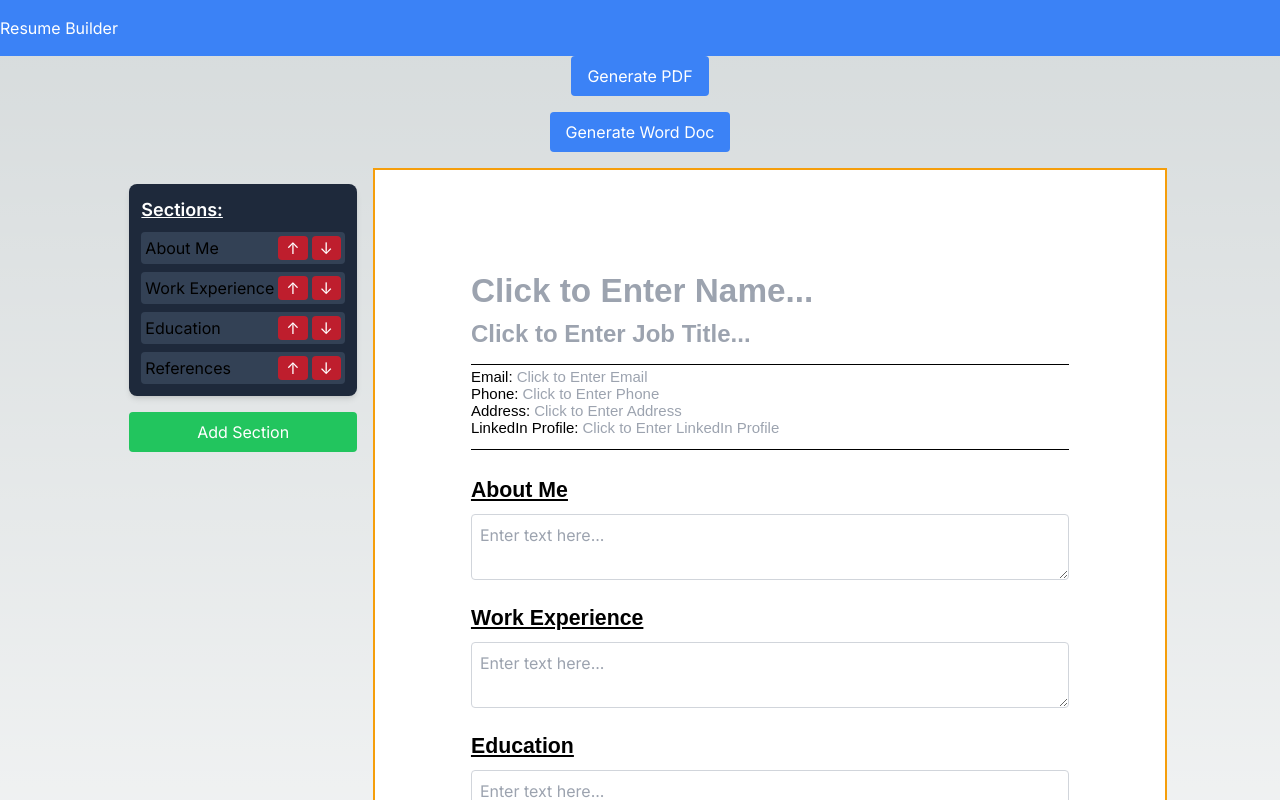
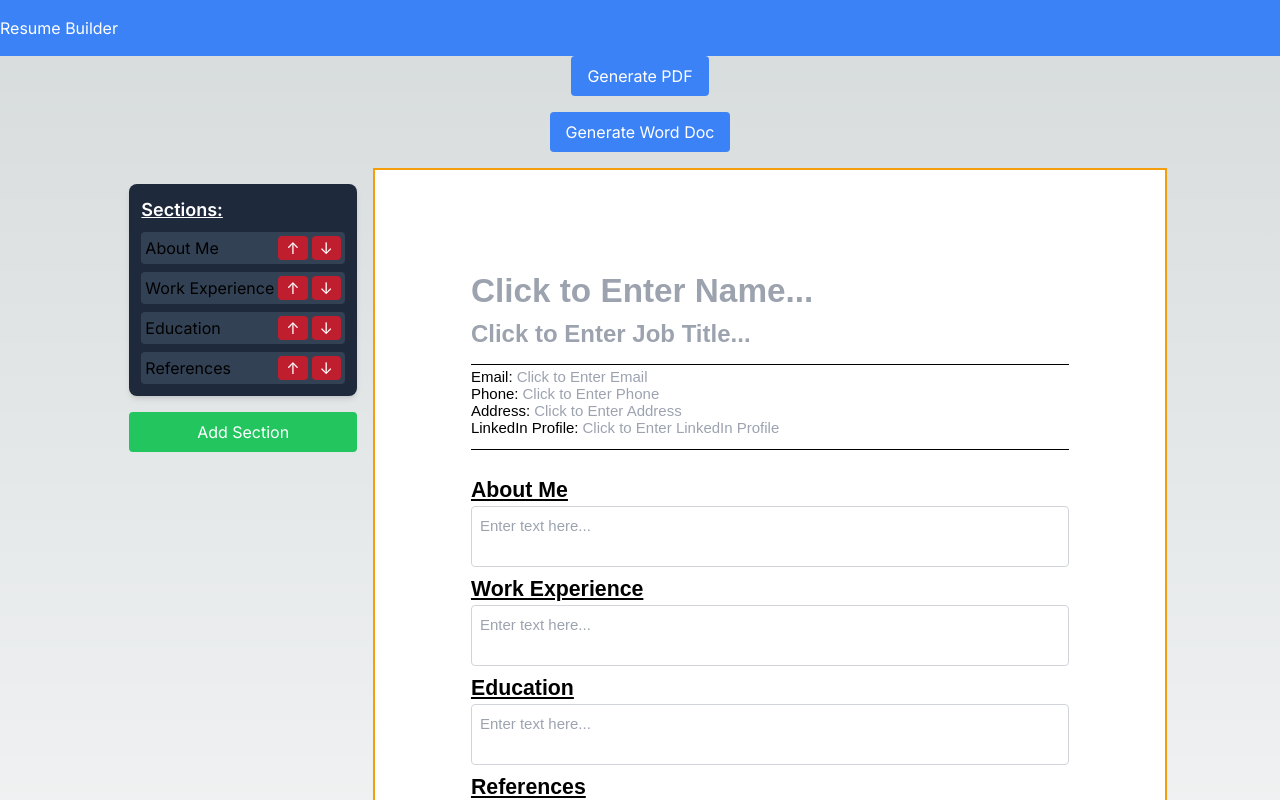
Before and after one commit to JackBadawy/resume_builder, a Next.js app: page / in a window 1280 px wide. Shown: the top 800 px of the page. Built offline with nearby package versions, Linux system fonts and the light colour scheme.

Commit message:
textarea dynamic resize

```diff
--- /dev/null
+++ b/src/app/Components/DynamicHeightTxtArea.tsx
@@ -0,0 +1,46 @@
+import { useEffect, useRef } from "react";
+import { useSections } from "../Context/SectionsContext";
+
+interface DynamicHeightTextareaProps {
+  index: number;
+}
+
+const DynamicHeightTxtArea: React.FC<DynamicHeightTextareaProps> = ({
+  index,
+}) => {
+  const { sections, setSections } = useSections();
+  const textareaRef = useRef<HTMLTextAreaElement>(null);
+  const textValue = sections[index].text;
+
+  useEffect(() => {
+    adjustTextareaHeight();
+  }, [textValue]);
+
+  const adjustTextareaHeight = () => {
+    const textarea = textareaRef.current;
+    if (textarea) {
+      // textarea.style.height = "auto";
+      textarea.style.height = `${textarea.scrollHeight}px`;
+    }
+  };
+
+  const handleTextChange = (e: React.ChangeEvent<HTMLTextAreaElement>) => {
+    const newSections = [...sections];
+    newSections[index].text = e.target.value;
+    setSections(newSections);
+    adjustTextareaHeight();
+  };
+
+  return (
+    <textarea
+      ref={textareaRef}
+      className="font-aptos text-black text-word-11 w-full border border-gray-300 rounded h-auto resize-none overflow-hidden p-2"
+      placeholder="Enter text here..."
+      onChange={handleTextChange}
+      value={sections[index].text}
+      data-text
+    />
+  );
+};
+
+export default DynamicHeightTxtArea;
--- a/src/app/Components/ResumeSection.tsx
+++ b/src/app/Components/ResumeSection.tsx
@@ -1,5 +1,5 @@
 import SubHeading from "./SubHeading";
-import { useSections } from "../Context/SectionsContext";
+import DynamicHeightTxtArea from "./DynamicHeightTxtArea";
 
 type SectionProps = {
   subHeadingText: string;
@@ -7,24 +7,10 @@ type SectionProps = {
 };
 
 const Section: React.FC<SectionProps> = ({ subHeadingText, index }) => {
-  const { sections, setSections } = useSections();
-
-  const handleTextChange = (e: React.ChangeEvent<HTMLTextAreaElement>) => {
-    const newSections = [...sections];
-    newSections[index].text = e.target.value;
-    setSections(newSections);
-  };
-
   return (
-    <div className="mb-4">
+    <div>
       <SubHeading text={subHeadingText} />
-      <textarea
-        className="text-black w-full mt-2 p-2 border border-gray-300 rounded"
-        placeholder="Enter text here..."
-        value={sections[index].text}
-        onChange={handleTextChange}
-        data-text
-      ></textarea>
+      <DynamicHeightTxtArea index={index} />
     </div>
   );
 };
--- a/src/app/Containers/ResumeWorkspace.tsx
+++ b/src/app/Containers/ResumeWorkspace.tsx
@@ -55,6 +55,7 @@ const ResumeWorkspace: React.FC = () => {
         >
           <ResumeHeading />
           <ContactDetails onUpdate={handleContactDetailsUpdate} />
+          <div className="flex flex-col" id="sectionsContainer">
             {sections.map((section, index) => (
               <Section
                 key={index}
@@ -65,6 +66,7 @@ const ResumeWorkspace: React.FC = () => {
           </div>
         </div>
       </div>
+    </div>
   );
 };
 
```
Lines whose indentation alone changed are shown as unchanged.
